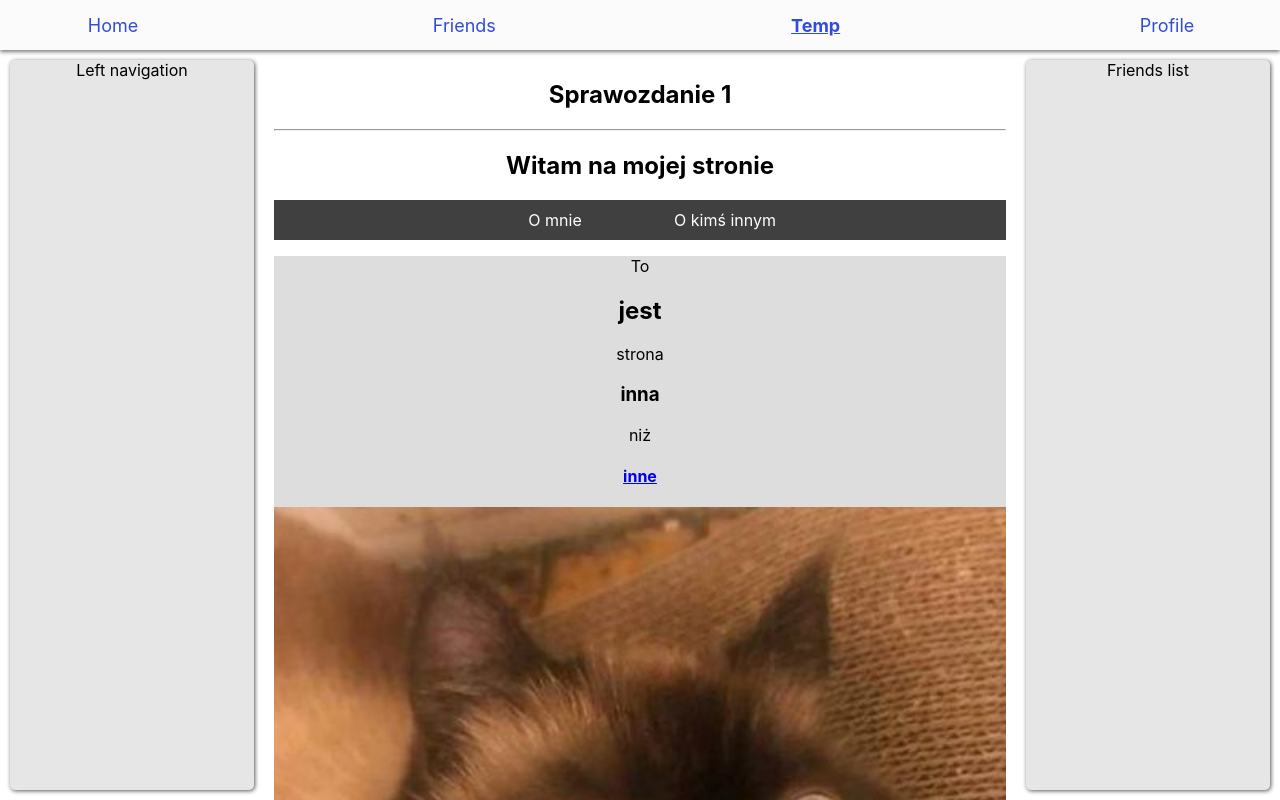
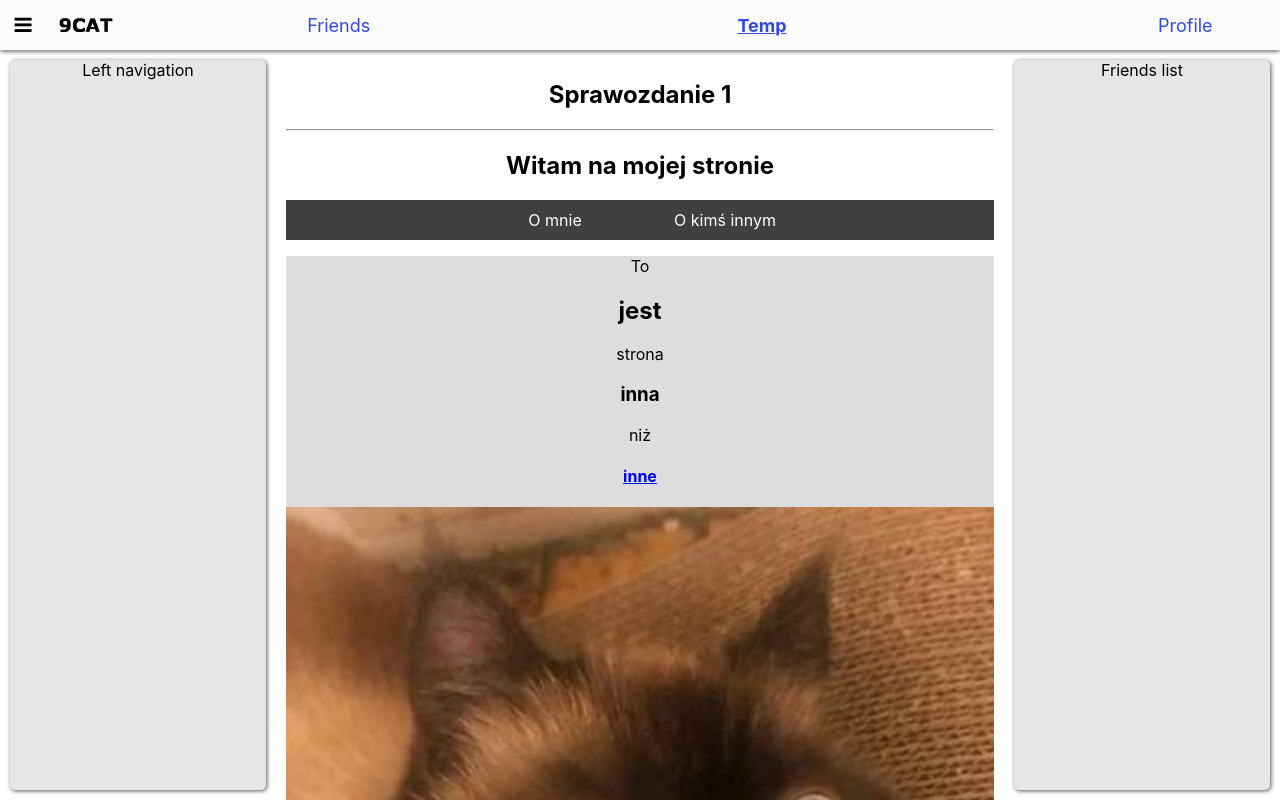
Before and after one commit to krzotki/techologie_int_proj1, a React (Create React App) app: page /temp in a window 1280 px wide. Built offline with nearby package versions, Linux system fonts and the light colour scheme.

Commit message:
layout changes, post styles

```diff
--- a/package.json
+++ b/package.json
@@ -42,5 +42,8 @@
       "last 1 firefox version",
       "last 1 safari version"
     ]
+  },
+  "devDependencies": {
+    "typescript": "^4.2.3"
   }
 }
--- a/src/components/Layout/Layout.css
+++ b/src/components/Layout/Layout.css
@@ -6,7 +6,7 @@
     box-sizing: border-box;
 }
 
-html * {
+* {
     box-sizing: border-box;
 }
 
@@ -15,10 +15,44 @@ header {
     height: 50px;
     background-color: rgb(251, 251, 251);
     box-shadow: 0px 2px 4px #7d7d7d;
+    display: flex;
+}
+
+header button.menu {
+    width: 50px;
+    font-size: 20px;
+    border: none;
+    cursor: pointer;
+    outline: none;
+    border-radius: 50%;
+    background-color: inherit;
+}
+
+header button.menu:hover {
+    background-color: #eeeeee;
+}
+
+header .logo.container a {
+    height: 100%;
+    width: 10%;
+    min-width: 80px;
+    display: flex;
+    justify-content: center;
+    align-items: center;
+    padding: 10px;
+}
+
+.logo.container img:hover {
+    filter: opacity(0.75);
+}
+
+.logo.container img {
+    width: 100%;
 }
 
 header nav {
     height: 100%;
+    width: 90%;
 }
 
 header nav ul {
@@ -53,11 +87,12 @@ main {
     height: calc(100% - 50px);
     display: flex;
     flex-flow: row;
+    justify-content: flex-end;
 }
 
 section.panel {
     background-color:  rgb(230, 230, 230);
-    width: 20%;
+    min-width: 20%;
     margin: 10px;
     border-radius: 5px;
     box-shadow: 1px 1px 4px #585858;
@@ -66,7 +101,8 @@ section.panel {
 }
 
 section.page_content {
-    width: 60%;
+    min-width: 50%;
+    flex-grow: 1;
     margin: 10px 10px 0 10px;
     overflow-y: auto;
     text-align: center;
@@ -76,3 +112,12 @@ a.active {
     text-decoration: underline;
     font-weight: bold;
 }
+
+.left.panel {
+    margin-left: calc(-20% - 10px);
+    transition: all 0.5s;
+}
+
+.left.panel.visible {
+    margin-left: 10px;
+}
--- a/src/components/Layout/Layout.js
+++ b/src/components/Layout/Layout.js
@@ -3,15 +3,39 @@ import Aux from '../../hoc/ReactAux';
 import {NavLink} from 'react-router-dom';
 import './Layout.css';
 
-const layout = (props) => (
+class Layout extends React.Component {
+
+    state = {
+        leftPanelVisible: true,
+    }
+
+    showHideLeftPanel() {
+        this.setState({
+            leftPanelVisible: (!this.state.leftPanelVisible)
+        });
+    }
+
+    render() {
+        const leftPanelCLasses = ['panel', 'left'];
+        if(this.state.leftPanelVisible) {
+            leftPanelCLasses.push('visible');
+        }
+
+        return(
         <Aux>
             <header>
+                <button className='menu' onClick={() => this.showHideLeftPanel()}>
+                    <i className="fa fa-bars"></i>
+                </button>
+
                 <div className = "logo container">
+                    <NavLink to='/' exact>
+                        <img src='/images/logo.png'/>
+                    </NavLink>
+                </div>
 
-            </div>
                 <nav>
                     <ul>
-                    <li> <NavLink to='/' exact>Home</NavLink> </li>
                         <li> <NavLink to='/friends' exact>Friends</NavLink> </li>
                         <li> <NavLink to='/temp' exact>Temp</NavLink> </li>
                         <li> <NavLink to='/profile' exact>Profile</NavLink> </li>
@@ -20,19 +44,20 @@ const layout = (props) => (
             </header>
 
             <main className = 'main'>
-            <section className = 'panel left'>
+                <section className = {leftPanelCLasses.join(' ')}>
                     Left navigation
                 </section>
 
                 <section className = 'page_content'>
-                {props.children}
+                    {this.props.children}
                 </section>
 
                 <section className = 'panel right'>
                     Friends list
                 </section>
             </main>
-    </Aux>
-)
+        </Aux>);
+    }
+}
 
-export default layout;
+export default Layout;
--- a/src/components/Post/Post.css
+++ b/src/components/Post/Post.css
@@ -1,14 +1,43 @@
 .post_item {
     width: 80%;
+    min-height: 200px;
+    max-width: 900px;
+    display: flex;
+    flex-flow: column;
     padding: 10px;
+    justify-content: space-evenly;
     margin: 20px 0;
     background: whitesmoke;
     box-shadow: 1px 1px 2px black;
     border-radius: 5px;
 }
 
-.post_item:hover {
+.post_item hr {
+    margin-left: 0;
+    margin-right: 0;
+}
+
+.post_item .footer {
+    display: flex;
+    justify-content: space-evenly;
+    align-items: center;
+    padding: 5px;
+}
+
+.post_item .footer button {
+    width: 20%;
+    min-width: 30px;
+    max-width: 150px;
+    height: 30px;
+    font-size: 100%;
+    border-radius: 10px;
+    border: none;
+    border: solid 1px #404040;
     cursor: pointer;
-    box-shadow: inset 0px 0px 4px;
-    background-color: white;
+    color: #404040;
 }
+
+.post_item .footer button:hover {
+    background-color: #404040;
+    color: white;
+}
--- a/src/components/Post/Post.js
+++ b/src/components/Post/Post.js
@@ -1,10 +1,11 @@
 import React from 'react';
 import './Post.css';
+import 'font-awesome/css/font-awesome.min.css';
 
 const Post = (props) => {
     console.log(props)
     return (
-        <div className='post_item' onClick={() => props.clicked()}>
+        <div className='post_item'>
             <div className='header'>
                 <h3>{props.title}</h3>
             </div>
@@ -12,6 +13,15 @@ const Post = (props) => {
             <div className='body'>
                 {props.children}
             </div>
+
+            <hr/>
+
+            <div className='footer'>
+                <button className='like'><i className="fa fa-thumbs-up"></i></button>
+                <button className='comments' onClick={() => props.clicked()}><i className="fa fa-comment"></i></button>
+                <button className='share'><i className="fa fa-share-alt"></i></button>
+
+            </div>
         </div>
     );
 };
--- a/src/containers/Temp/Temp.css
+++ b/src/containers/Temp/Temp.css
@@ -290,3 +290,9 @@
     transform: scale(1.1);
     color: white;
 }
+
+.temp .container {
+    width: 100%;
+    max-width: 900px;
+    margin: 0 auto;
+}
```
Also changed, not shown: public/images/logo.png (added), 1 other file (tests, documents, lock files or other folders). Lines whose indentation alone changed are shown as unchanged.
